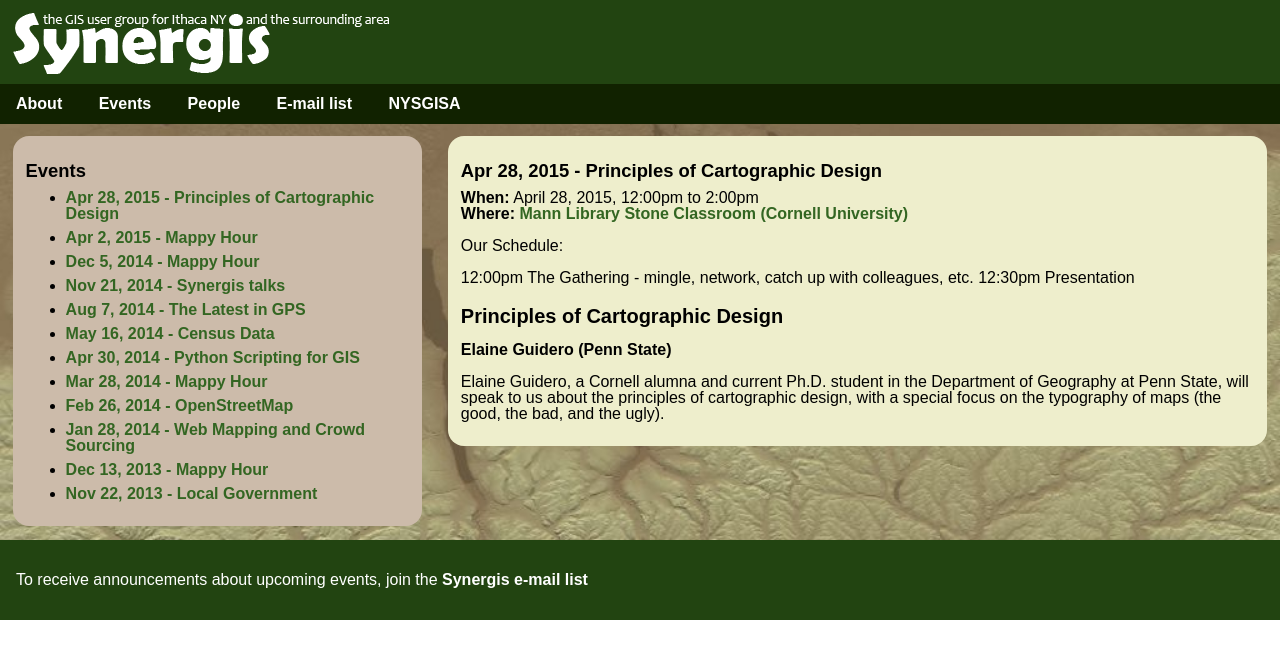
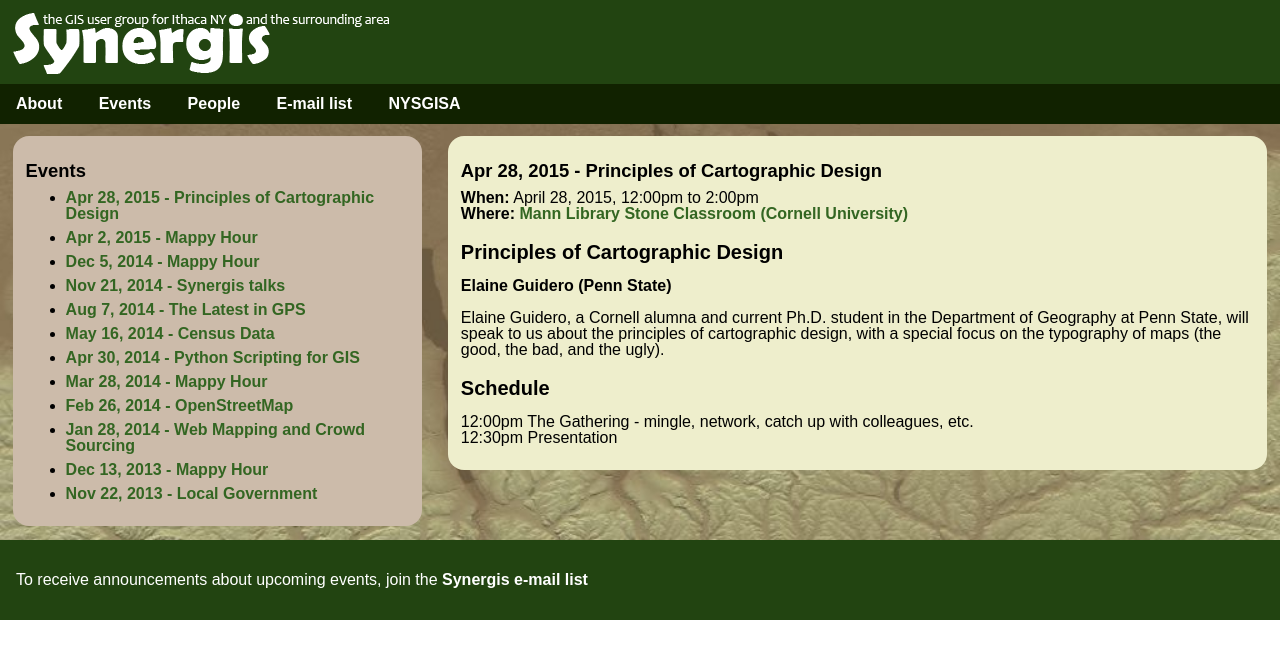
Before and after one commit to synergis-ny/synergis-ny.github.io, a Jekyll site: the page built from _posts/events/2015-04-28-cartographic-design.md, in a window 1280 px wide. Shown: the top 659 px of the page. Built offline with Jekyll 4.4.1, drawn with Linux system fonts in a browser that asks for light colours; some of the changed lines change nothing that is shown.

Commit message:
fixed schedule formatting

```diff
--- a/_posts/events/2015-04-28-cartographic-design.md
+++ b/_posts/events/2015-04-28-cartographic-design.md
@@ -7,11 +7,6 @@
 category: events
 ---
 
-Our Schedule:
-
-12:00pm The Gathering - mingle, network, catch up with colleagues, etc.
-12:30pm Presentation
-
 # Principles of Cartographic Design
 
 **Elaine Guidero (Penn State)**
@@ -20,3 +15,8 @@
 Geography at Penn State, will speak to us about the principles of cartographic
 design, with a special focus on the typography of maps (the good, the bad, and
 the ugly).
+
+# Schedule
+
+12:00pm The Gathering - mingle, network, catch up with colleagues, etc.
+12:30pm Presentation
```
